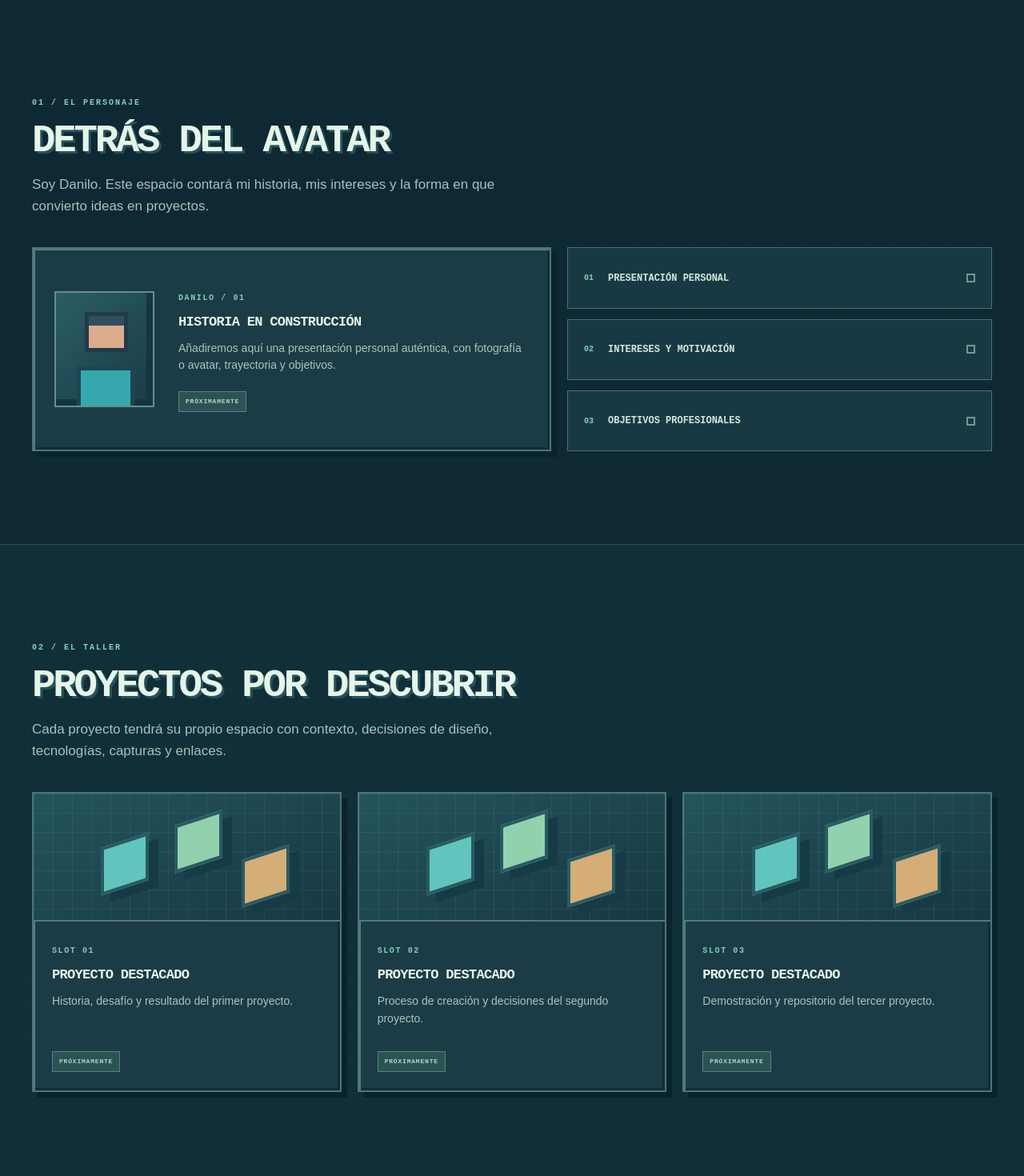
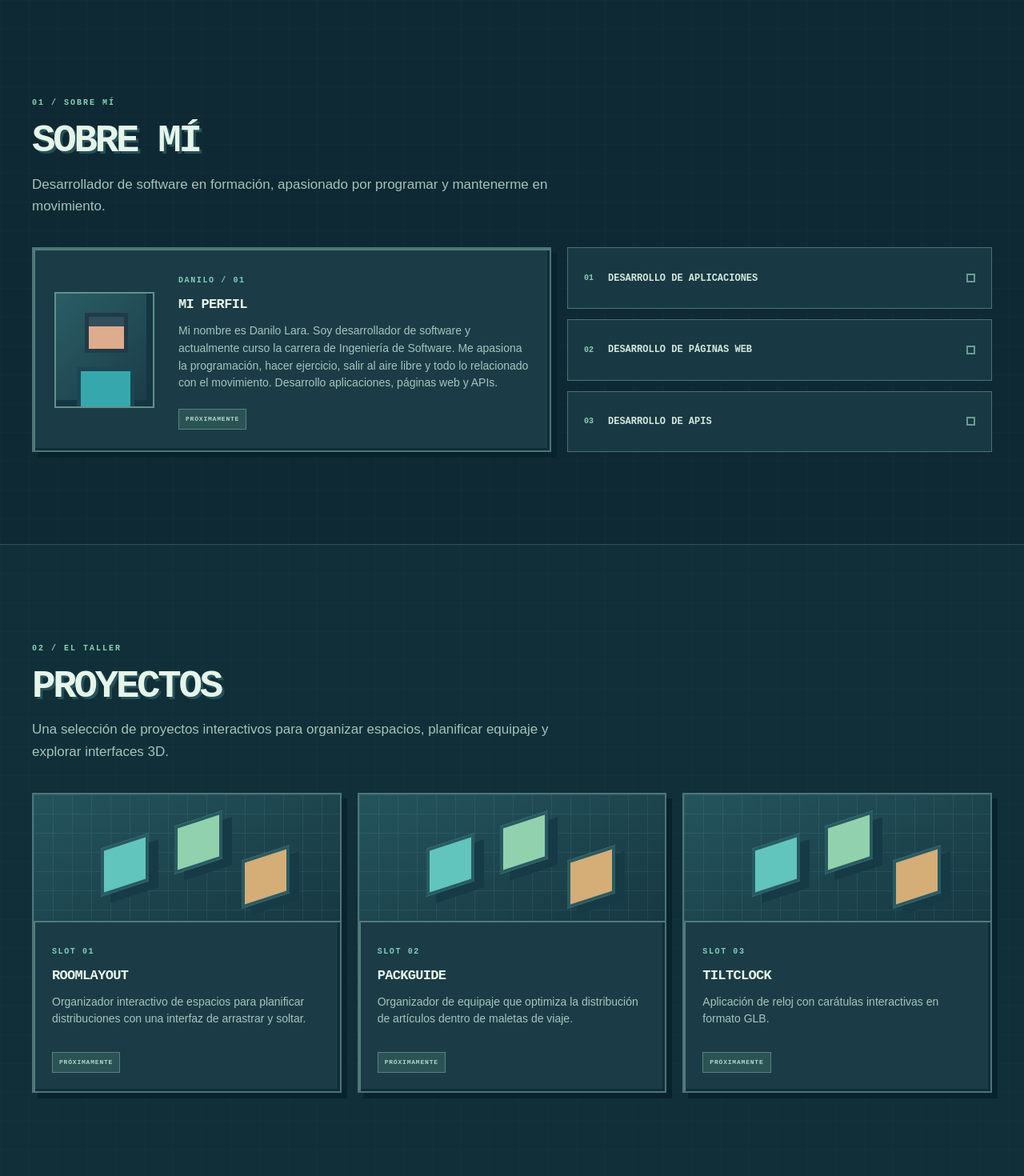
Before and after one commit to danilolarap/Portfolio, a Next.js app: page / in a window 1280 px wide. Shown: the part 800-2270 px from the top of the page at 80% size. Built offline with nearby package versions, Linux system fonts and the light colour scheme.

Commit message:
feat(content): add bilingual portfolio details

```diff
--- a/src/data/content.ts
+++ b/src/data/content.ts
@@ -87,23 +87,30 @@ export interface PortfolioContent {
     eyebrow: string;
     title: string;
     intro: string;
-    cards: { index: string; title: string; description: string }[];
+    openRepository: string;
+    openProduction: string;
+    cards: {
+      index: string;
+      title: string;
+      description: string;
+      repository: string;
+      production?: string;
+    }[];
   };
   testimonials: {
     eyebrow: string;
     title: string;
     intro: string;
     cards: string[];
-    note: string;
   };
   experience: {
     eyebrow: string;
     title: string;
     intro: string;
     academic: string;
-    academicText: string;
+    academicItems: { title: string; organization: string }[];
     work: string;
-    workText: string;
+    workItems: { title: string; organization: string }[];
   };
   contact: {
     eyebrow: string;
@@ -112,7 +119,9 @@ export interface PortfolioContent {
     github: string;
     githubDescription: string;
     openGithub: string;
-    otherChannels: string;
+    email: string;
+    emailAddress: string;
+    openEmail: string;
   };
   skills: {
     eyebrow: string;
@@ -127,7 +136,7 @@ export const content: Record<Language, PortfolioContent> = {
   es: {
     playerName: "Danilo Lara",
     playerSubtitle:
-      "Ingeniero de software · Universidad Cooperativa de Colombia",
+      "Desarrollador de software · Estudiante de Ingeniería de Software",
     brandTagline: "UN MUNDO POR EXPLORAR",
     navigation: {
       home: "Inicio",
@@ -190,10 +199,11 @@ export const content: Record<Language, PortfolioContent> = {
         contact: "Portal de contacto",
       },
       stationDescriptions: {
-        projects: "Descubre el espacio reservado para mis creaciones.",
-        skills: "Conoce las herramientas que forman parte de mi inventario.",
-        about: "Lee la historia detrás del personaje.",
-        contact: "Encuentra las formas de conectar conmigo.",
+        projects:
+          "Explora mis proyectos y abre sus versiones publicadas o repositorios.",
+        skills: "Conoce los lenguajes y tecnologías que utilizo.",
+        about: "Conoce mi perfil, mis intereses y lo que me gusta desarrollar.",
+        contact: "Visita mi GitHub o escríbeme por correo electrónico.",
       },
       enterSection: "Ver sección",
       close: "Cerrar",
@@ -223,80 +233,111 @@ export const content: Record<Language, PortfolioContent> = {
       section: "SECCIÓN",
     },
     about: {
-      eyebrow: "01 / EL PERSONAJE",
-      title: "Detrás del avatar",
+      eyebrow: "01 / SOBRE MÍ",
+      title: "Sobre mí",
       intro:
-        "Soy Danilo. Este espacio contará mi historia, mis intereses y la forma en que convierto ideas en proyectos.",
-      featureTitle: "Historia en construcción",
+        "Desarrollador de software en formación, apasionado por programar y mantenerme en movimiento.",
+      featureTitle: "Mi perfil",
       featureText:
-        "Añadiremos aquí una presentación personal auténtica, con fotografía o avatar, trayectoria y objetivos.",
+        "Mi nombre es Danilo Lara. Soy desarrollador de software y actualmente curso la carrera de Ingeniería de Software. Me apasiona la programación, hacer ejercicio, salir al aire libre y todo lo relacionado con el movimiento. Desarrollo aplicaciones, páginas web y APIs.",
       facts: [
-        "Presentación personal",
-        "Intereses y motivación",
-        "Objetivos profesionales",
+        "Desarrollo de aplicaciones",
+        "Desarrollo de páginas web",
+        "Desarrollo de APIs",
       ],
     },
     projects: {
       eyebrow: "02 / EL TALLER",
-      title: "Proyectos por descubrir",
+      title: "Proyectos",
       intro:
-        "Cada proyecto tendrá su propio espacio con contexto, decisiones de diseño, tecnologías, capturas y enlaces.",
+        "Una selección de proyectos interactivos para organizar espacios, planificar equipaje y explorar interfaces 3D.",
+      openRepository: "Ver repositorio",
+      openProduction: "Ver proyecto",
       cards: [
         {
           index: "01",
-          title: "Proyecto destacado",
-          description: "Historia, desafío y resultado del primer proyecto.",
+          title: "RoomLayout",
+          description:
+            "Organizador interactivo de espacios para planificar distribuciones con una interfaz de arrastrar y soltar.",
+          repository: "https://github.com/danilolarap/RoomLayout.git",
+          production: "https://room-layout-red.vercel.app/",
         },
         {
           index: "02",
-          title: "Proyecto destacado",
-          description: "Proceso de creación y decisiones del segundo proyecto.",
+          title: "PackGuide",
+          description:
+            "Organizador de equipaje que optimiza la distribución de artículos dentro de maletas de viaje.",
+          repository: "https://github.com/danilolarap/PackGuide.git",
         },
         {
           index: "03",
-          title: "Proyecto destacado",
-          description: "Demostración y repositorio del tercer proyecto.",
+          title: "TiltClock",
+          description:
+            "Aplicación de reloj con carátulas interactivas en formato GLB.",
+          repository: "https://github.com/danilolarap/TiltClock.git",
+          production: "https://tilt-clock.vercel.app/",
         },
       ],
     },
     testimonials: {
       eyebrow: "03 / VOCES DEL CAMINO",
       title: "Testimonios",
-      intro:
-        "Aquí se mostrarán recomendaciones reales de personas con quienes he trabajado o estudiado.",
-      cards: ["Testimonio 01", "Testimonio 02", "Testimonio 03"],
-      note: "Se necesitan tres testimonios reales para completar esta sección.",
+      intro: "Esta sección se completará más adelante.",
+      cards: [],
     },
     experience: {
       eyebrow: "04 / TRAYECTORIA",
       title: "Experiencia",
-      intro:
-        "Un recorrido claro por mi formación académica y mi experiencia laboral.",
+      intro: "Mi formación académica y experiencia laboral.",
       academic: "Formación académica",
-      academicText: "Institución, programa, fechas y logros relevantes.",
+      academicItems: [
+        {
+          title: "Bachiller",
+          organization: "Colegio San Felipe Neri · Pasto",
+        },
+        {
+          title: "Ingeniería de Software · En curso",
+          organization: "Universidad Cooperativa de Colombia",
+        },
+      ],
       work: "Experiencia laboral",
-      workText: "Rol, organización, periodo y resultados concretos.",
+      workItems: [
+        {
+          title: "Trabajo en bodega",
+          organization: "Bodega de relojes",
+        },
+        {
+          title: "Jefe de bodega",
+          organization: "Bodega de zapatos",
+        },
+        {
+          title: "Vendedor",
+          organization: "Tienda de ropa",
+        },
+      ],
     },
     contact: {
       eyebrow: "05 / EL PORTAL",
       title: "Hablemos",
       intro:
-        "Si quieres conocer mi trabajo o conversar sobre una idea, puedes encontrarme en GitHub. Añadiremos los demás canales cuando estén confirmados.",
+        "Puedes ver mis proyectos en GitHub o escribirme por correo electrónico.",
       github: "GitHub",
-      githubDescription: "Repositorios y actividad de desarrollo.",
+      githubDescription: "@danilolarap · Repositorios y proyectos",
       openGithub: "Visitar perfil",
-      otherChannels: "Correo y otros enlaces: próximamente",
+      email: "Correo electrónico",
+      emailAddress: "danilolarap06@gmail.com",
+      openEmail: "Enviar correo",
     },
     skills: {
       eyebrow: "06 / INVENTARIO EXTRA",
       title: "Habilidades",
       intro:
-        "La sección adicional del portafolio. Aquí organizaremos las herramientas y áreas que forman parte de mi práctica.",
+        "Lenguajes y tecnologías que utilizo para desarrollar aplicaciones y experiencias web.",
       categories: [
-        "Desarrollo frontend",
-        "Desarrollo backend",
-        "Datos",
-        "Herramientas de trabajo",
+        "Python · Java",
+        "JavaScript · TypeScript",
+        "React · Next.js",
+        "HTML · CSS · Tailwind CSS",
       ],
     },
     footer: {
@@ -307,7 +348,7 @@ export const content: Record<Language, PortfolioContent> = {
   },
   en: {
     playerName: "Danilo Lara",
-    playerSubtitle: "Software Engineer · Universidad Cooperativa de Colombia",
+    playerSubtitle: "Software developer · Software Engineering student",
     brandTagline: "A WORLD TO EXPLORE",
     navigation: {
       home: "Home",
@@ -370,10 +411,11 @@ export const content: Record<Language, PortfolioContent> = {
         contact: "Contact portal",
       },
       stationDescriptions: {
-        projects: "Discover the space reserved for my work.",
-        skills: "See the tools in my inventory.",
-        about: "Read the story behind the character.",
-        contact: "Find ways to connect with me.",
+        projects: "Explore my work and open its live versions or repositories.",
+        skills: "See the programming languages and technologies I use.",
+        about:
+          "Learn about my profile, interests, and the things I like to build.",
+        contact: "Visit my GitHub or send me an email.",
       },
       enterSection: "View section",
       close: "Close",
@@ -398,80 +440,110 @@ export const content: Record<Language, PortfolioContent> = {
       section: "SECTION",
     },
     about: {
-      eyebrow: "01 / THE CHARACTER",
-      title: "Behind the avatar",
+      eyebrow: "01 / ABOUT ME",
+      title: "About me",
       intro:
-        "I am Danilo. This space will tell my story, my interests, and how I turn ideas into projects.",
-      featureTitle: "Story in progress",
+        "A software developer in training, motivated by creating things and staying active.",
+      featureTitle: "My profile",
       featureText:
-        "We will add an authentic personal introduction here, with a photo or avatar, background, and goals.",
+        "My name is Danilo Lara. I am a software developer currently studying Software Engineering. I am passionate about programming, exercising, spending time outdoors, and anything related to movement. I develop applications, websites, and APIs.",
       facts: [
-        "Personal introduction",
-        "Interests and motivation",
-        "Professional goals",
+        "Application development",
+        "Website development",
+        "API development",
       ],
     },
     projects: {
       eyebrow: "02 / THE WORKSHOP",
-      title: "Projects to discover",
+      title: "Projects",
       intro:
-        "Each project will have its own space with context, design decisions, technologies, screenshots, and links.",
+        "A selection of interactive projects for arranging spaces, planning luggage, and exploring 3D interfaces.",
+      openRepository: "View repository",
+      openProduction: "Open project",
       cards: [
         {
           index: "01",
-          title: "Featured project",
-          description: "Story, challenge, and outcome of the first project.",
+          title: "RoomLayout",
+          description:
+            "An interactive space planner for arranging layouts with a drag-and-drop interface.",
+          repository: "https://github.com/danilolarap/RoomLayout.git",
+          production: "https://room-layout-red.vercel.app/",
         },
         {
           index: "02",
-          title: "Featured project",
+          title: "PackGuide",
           description:
-            "Creation process and decisions behind the second project.",
+            "A travel packing organizer that optimizes how items fit inside suitcases.",
+          repository: "https://github.com/danilolarap/PackGuide.git",
         },
         {
           index: "03",
-          title: "Featured project",
-          description: "Demo and repository for the third project.",
+          title: "TiltClock",
+          description:
+            "A clock application featuring interactive watch faces in GLB format.",
+          repository: "https://github.com/danilolarap/TiltClock.git",
+          production: "https://tilt-clock.vercel.app/",
         },
       ],
     },
     testimonials: {
       eyebrow: "03 / VOICES ALONG THE WAY",
       title: "Testimonials",
-      intro:
-        "This section will feature real recommendations from people I have worked or studied with.",
-      cards: ["Testimonial 01", "Testimonial 02", "Testimonial 03"],
-      note: "Three real testimonials are needed to complete this section.",
+      intro: "This section will be completed later.",
+      cards: [],
     },
     experience: {
       eyebrow: "04 / THE JOURNEY",
       title: "Experience",
-      intro: "A clear timeline of my education and professional experience.",
+      intro: "My education and work experience.",
       academic: "Education",
-      academicText: "Institution, program, dates, and relevant achievements.",
+      academicItems: [
+        {
+          title: "High school graduate",
+          organization: "Colegio San Felipe Neri · Pasto",
+        },
+        {
+          title: "Software Engineering · In progress",
+          organization: "Universidad Cooperativa de Colombia",
+        },
+      ],
       work: "Work experience",
-      workText: "Role, organization, dates, and concrete outcomes.",
+      workItems: [
+        {
+          title: "Warehouse work",
+          organization: "Watch warehouse",
+        },
+        {
+          title: "Warehouse manager",
+          organization: "Shoe warehouse",
+        },
+        {
+          title: "Sales assistant",
+          organization: "Clothing store",
+        },
+      ],
     },
     contact: {
       eyebrow: "05 / THE PORTAL",
       title: "Let’s talk",
-      intro:
-        "If you would like to see my work or discuss an idea, you can find me on GitHub. We will add other channels once they are confirmed.",
+      intro: "Explore my projects on GitHub or get in touch by email.",
       github: "GitHub",
-      githubDescription: "Repositories and development activity.",
+      githubDescription: "@danilolarap · Repositories and projects",
       openGithub: "Visit profile",
-      otherChannels: "Email and other links: coming soon",
+      email: "Email",
+      emailAddress: "danilolarap06@gmail.com",
+      openEmail: "Send email",
     },
     skills: {
       eyebrow: "06 / EXTRA INVENTORY",
       title: "Skills",
       intro:
-        "The additional section of the portfolio. This is where we will organize the tools and areas that are part of my practice.",
+        "Programming languages and technologies I use to build applications and web experiences.",
       categories: [
-        "Frontend development",
-        "Backend development",
-        "Data",
-        "Work tools",
+        "Python · Java",
+        "JavaScript · TypeScript",
+        "React · Next.js",
+        "HTML · CSS · Tailwind CSS",
       ],
     },
     footer: {
```
